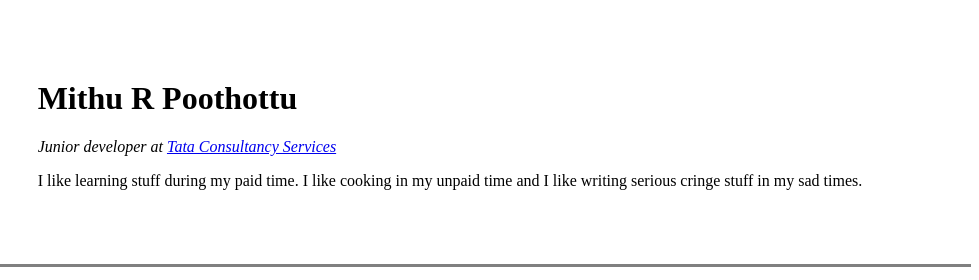
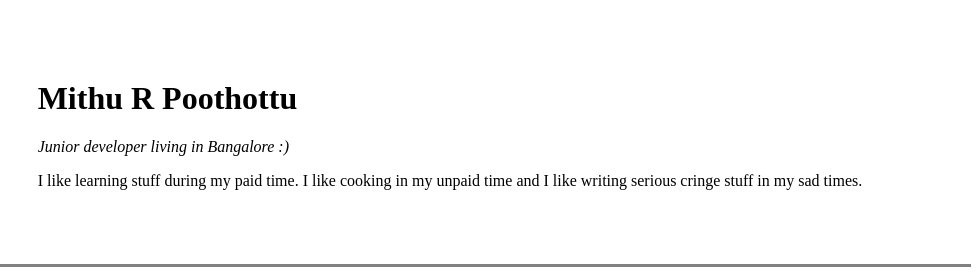
Before and after one commit to MithuRav/cv, a plain HTML site: page index.html in a window 1280 px wide. Shown: the top 280 px of the page, 301-1280 px from the left. Drawn offline with Linux system fonts and the light colour scheme.

Commit message:
Update index.html
A bit more privacy added

```diff
--- a/index.html
+++ b/index.html
@@ -13,7 +13,7 @@
                 <td><img src="mithuDisplayPicture.jpg" alt="Mithu's image LMAO" height="200px"></td>
                 <td>
                     <h1>Mithu R Poothottu</h1>
-                    <p><em>Junior developer at <a href="https://www.tcs.com/">Tata Consultancy Services</a></em></p>
+                    <p><em>Junior developer living in Bangalore :)</em></p>
                     <p>I like learning stuff during my paid time. I like cooking in my unpaid time and I like writing serious cringe stuff in my sad times. </p>
                 </td>
             </tr>
```
